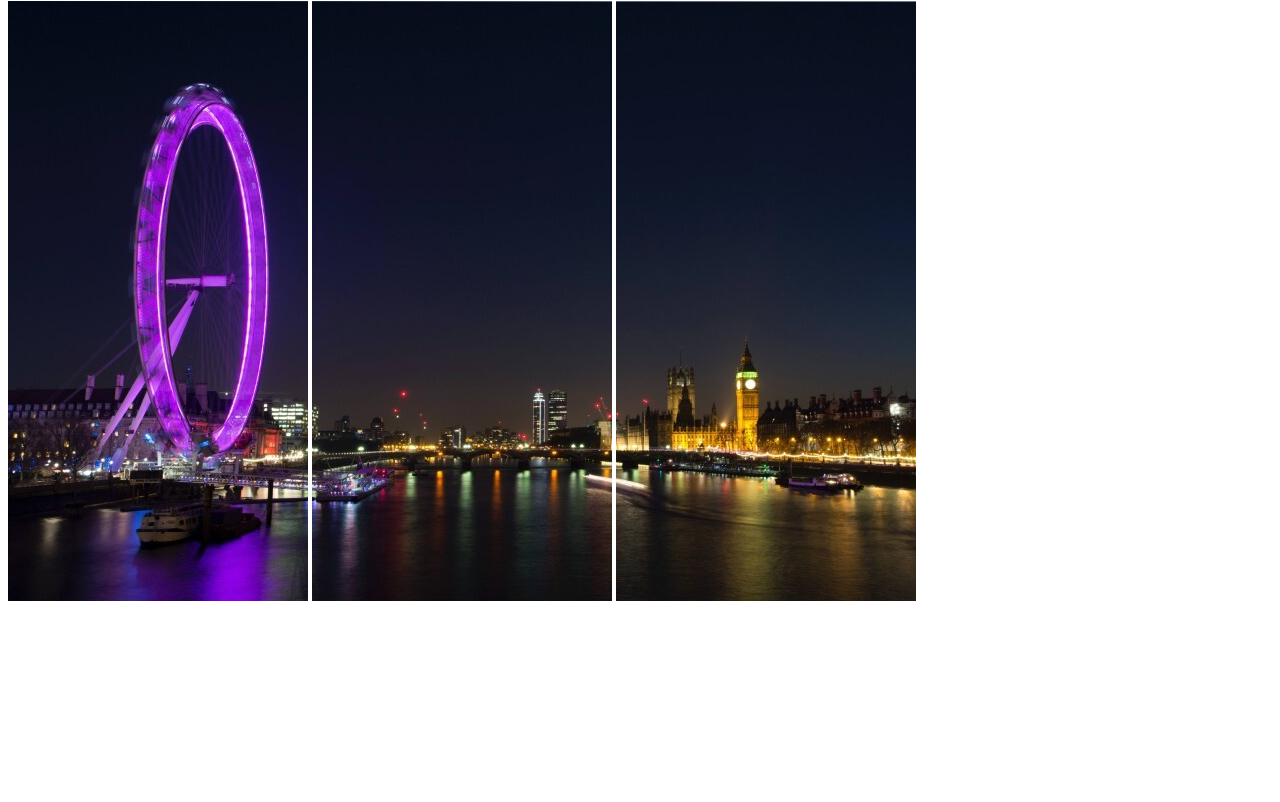
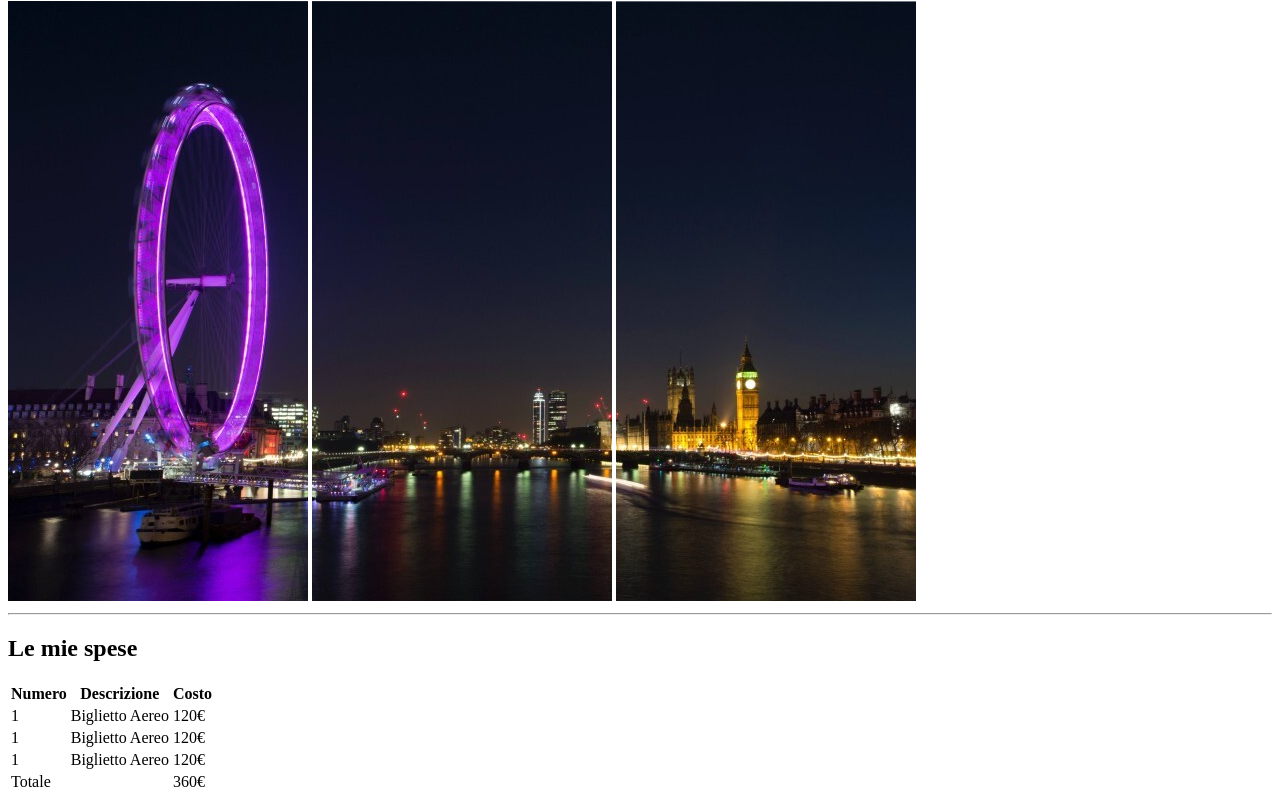
Before and after one commit to sgraziola/html-london-trip, a plain HTML site: page index.html in a window 1280 px wide. Shown: the part 79-881 px from the top of the page. Before the commit the page ends 800 px from the top, so only its background shows below. Drawn offline with Linux system fonts and the light colour scheme.

Commit message:
london trip tabella spese commit

```diff
--- a/index.html
+++ b/index.html
@@ -7,13 +7,55 @@
     <title>London Trip</title>
 </head>
 <body>
+<!-- inizio introduzione london trip -->
     <header>
         <h1>Il mio Viaggio a Londra</h1>
         <img src="./img/pexels-bill-emrich-230794-0.jpg" alt="london eye left side">
         <img src="./img/pexels-bill-emrich-230794-1.jpg" alt="london eye middle">
         <img src="./img/pexels-bill-emrich-230794-2.jpg" alt="london eye right side">
     </header>
- <!--   fine introduzione london trip -->
+<!-- fine introduzione london trip -->
+<!-- Inizio tabella spese -->
+    <hr>
+    <section>
+        <h2>Le mie spese</h2>
+        <table>
+            <thead>
+                <tr>
+                    <th><strong>Numero</strong></th>
+                    <th><strong>Descrizione</strong></th>
+                    <th><strong>Costo</strong></th>
+                </tr>
+            </thead>
+            <tbody>
+                <tr>
+                    <td>1</td>
+                    <td>Biglietto Aereo</td>
+                    <td>120€</td>
+                </tr>
+                <tr>
+                    <td>1</td>
+                    <td>Biglietto Aereo</td>
+                    <td>120€</td>
+                </tr>
+                <tr>
+                    <td>1</td>
+                    <td>Biglietto Aereo</td>
+                    <td>120€</td>
+                </tr>
+            </tbody>
+            <tfoot>
+                <tr>
+                    <td>Totale</td>
+                    <td></td>
+                    <td>360€</td>
+                </tr>
+            </tfoot>
+        </table>
+    </section>
+<!-- fine tabella spese -->
+
+    </section>
 
 </body>
 </html>
```
